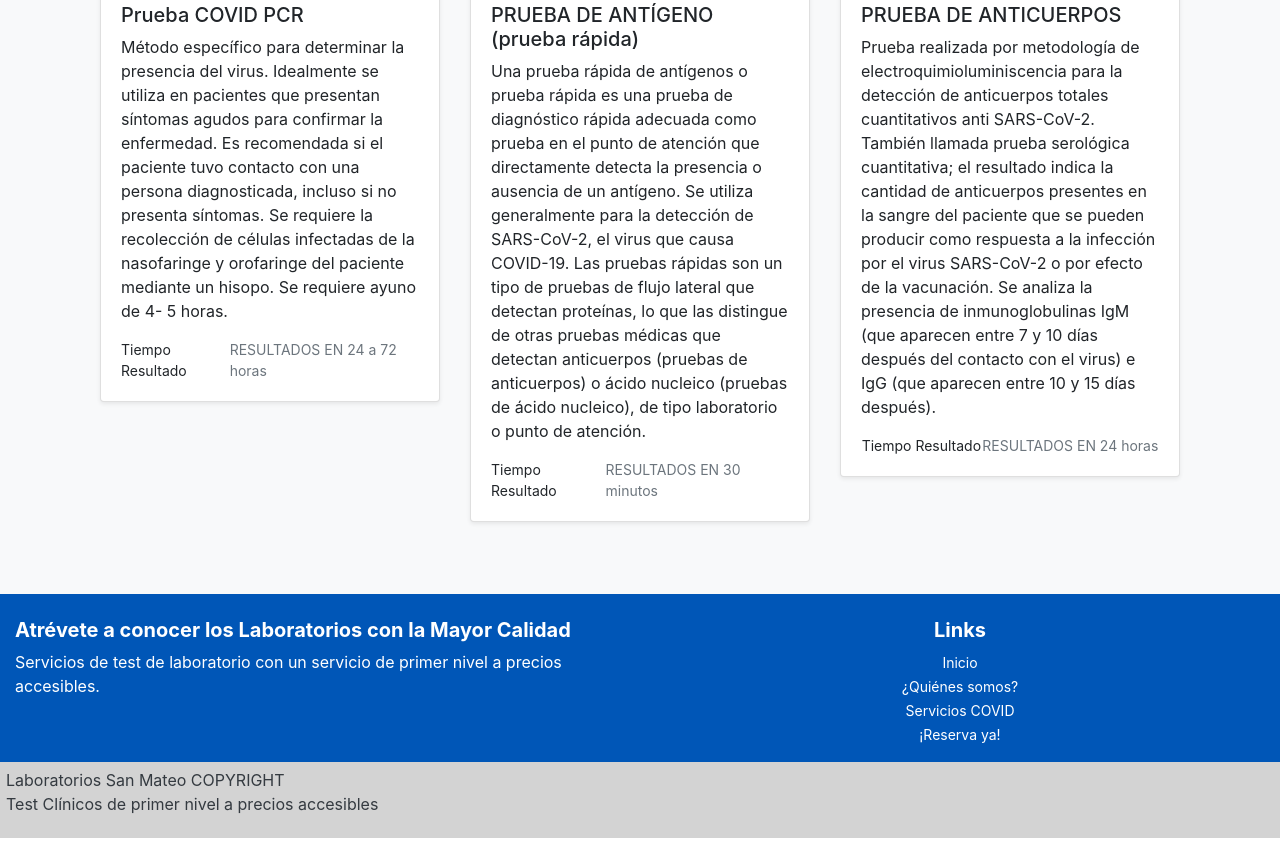
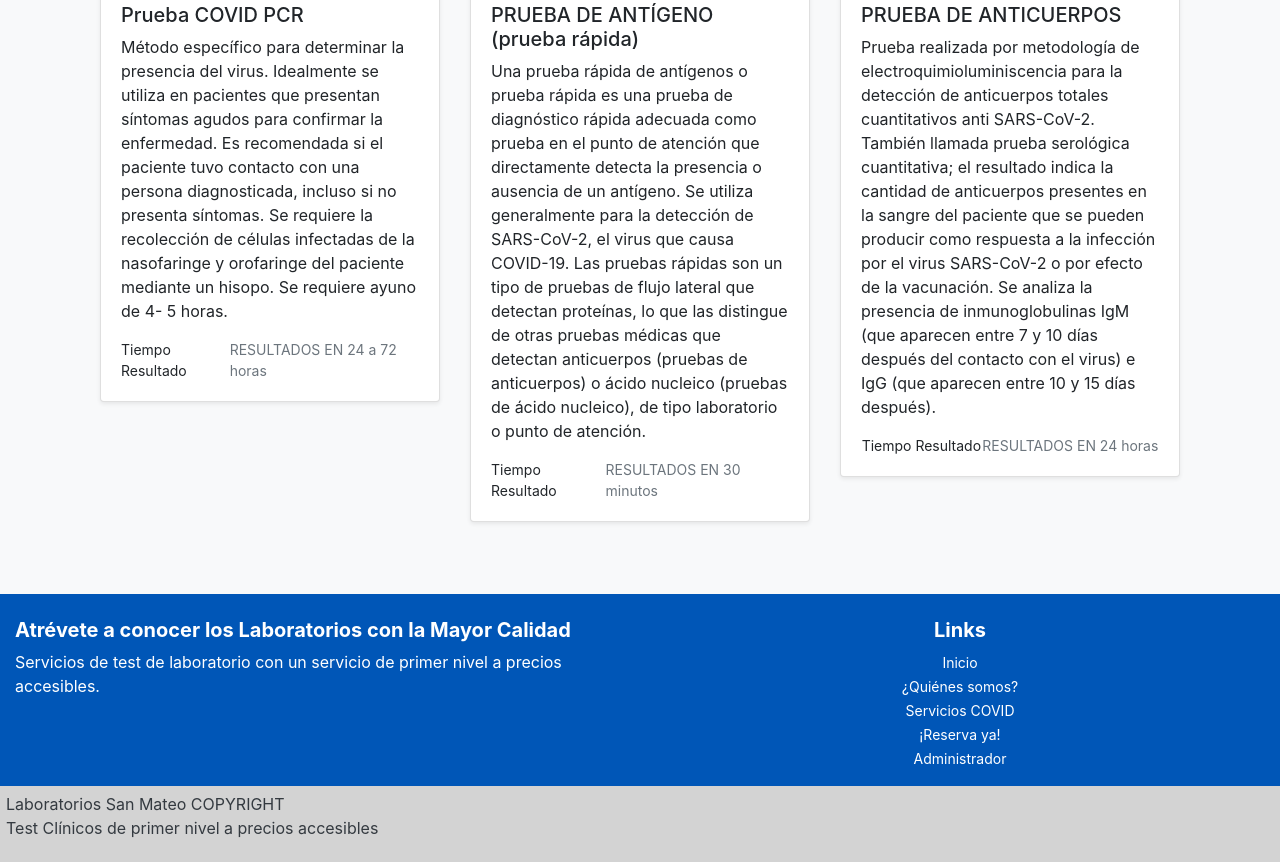
Before and after one commit to jampierzcode/version-sanmateo, a Gatsby site: page / in a window 1280 px wide. Shown: the part 2498-3360 px from the top of the page. Before the commit the page ends 3336 px from the top, so only its background shows below. Built offline with nearby package versions, Linux system fonts and the light colour scheme; Gatsby itself is replaced by a stand-in of ours.

Commit message:
agregado administrador

```diff
--- a/src/templates/Fototer.js
+++ b/src/templates/Fototer.js
@@ -1,5 +1,6 @@
 import React from "react";
 import { AnchorLink } from "gatsby-plugin-anchor-links";
+import { Link } from "gatsby";
 
 export default function Footer() {
   return (
@@ -40,6 +41,13 @@ export default function Footer() {
                   </small>
                 </li>
               </AnchorLink>
+              <Link to="/administrador">
+                <li className="list-unstyled">
+                  <small href="#!" className="text-white">
+                    Administrador
+                  </small>
+                </li>
+              </Link>
             </ul>
           </div>
         </div>
```
